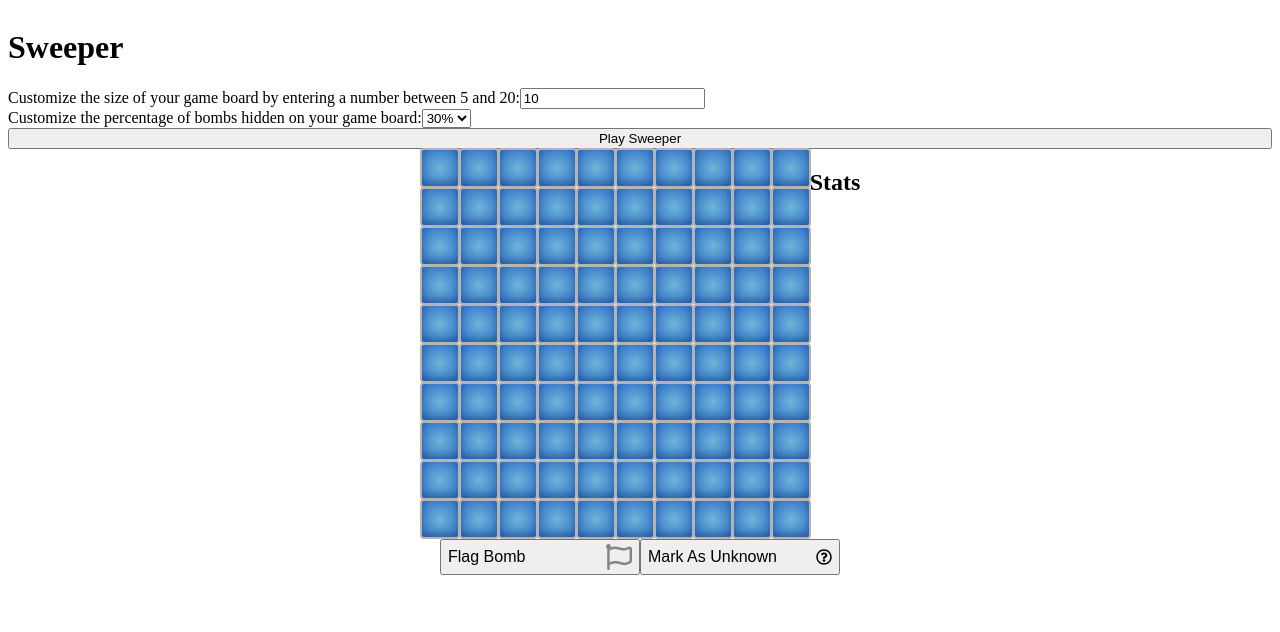
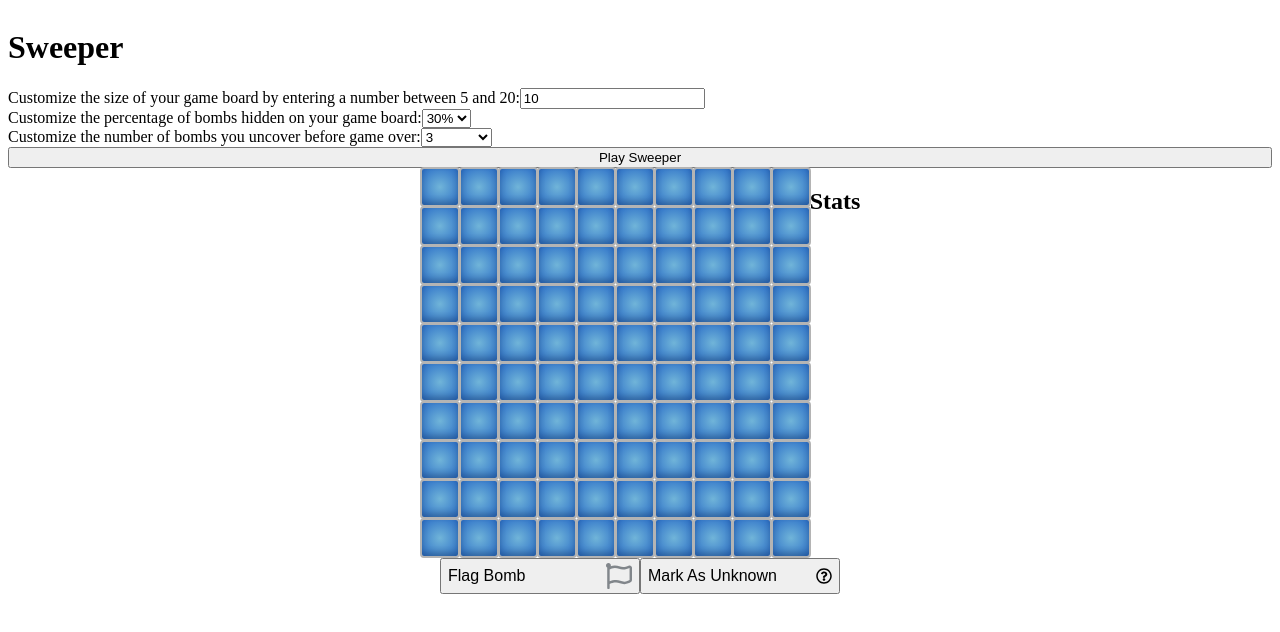
Before and after one commit to zcallanan/React-App-Sweeper, a React (Create React App) app: page / in a window 1280 px wide. Shown: the top 632 px of the page. Built offline with nearby package versions, Linux system fonts and the light colour scheme.

Commit message:
Added selection of number of lives/bombs you can uncover to form'

```diff
--- a/src/components/App.js
+++ b/src/components/App.js
@@ -15,6 +15,7 @@ class App extends React.Component {
       difficulty: 0,
       lives: 0
     },
+    data: {
       bombPercentage: {
         0: "10%",
         1: "20%",
@@ -22,6 +23,15 @@ class App extends React.Component {
         3: "45%",
         4: "60%",
         5: "75%"
+      },
+      numberOfLives: {
+        0: "Ironman",
+        1: "1",
+        2: "3",
+        3: "6",
+        4: "9",
+        5: "99"
+      }
     },
     squares: {
       "r0-s0": {
@@ -57,7 +67,7 @@ class App extends React.Component {
       // No local storage
       options["size"] = 10;
       options["difficulty"] = 2;
-      options["lives"] = 3;
+      options["lives"] = 2;
     }
     this.setState({ options });
     this.initSquares(options.size);
@@ -194,7 +204,7 @@ class App extends React.Component {
     const options = {...this.state.options};
     const squares = {...this.state.squares};
     // Get percentage of bombs
-    for (const [key, value] of Object.entries(this.state.bombPercentage)) {
+    for (const [key, value] of Object.entries(this.state.data.bombPercentage)) {
       if (parseInt(key) === options.difficulty) {
         percentage = parseFloat(value) * .01;
       }
@@ -320,7 +330,8 @@ class App extends React.Component {
           saveOptions={this.saveOptions}
           initSquares={this.initSquares}
           setBombs={this.setBombs}
-          percentages={this.state.bombPercentage}
+          percentages={this.state.data.bombPercentage}
+          lives={this.state.data.numberOfLives}
         />
         <div className="game-body">
           <div className="squares">
--- a/src/components/Form.js
+++ b/src/components/Form.js
@@ -6,6 +6,7 @@ class Form extends React.Component {
     saveOptions: PropTypes.func.isRequired,
     initSquares: PropTypes.func.isRequired,
     percentages: PropTypes.object.isRequired,
+    lives: PropTypes.object.isRequired,
     options: PropTypes.shape({
       size: PropTypes.number.isRequired,
       difficulty: PropTypes.number.isRequired
@@ -110,6 +111,7 @@ class Form extends React.Component {
 
   render() {
     const percentages = this.props.percentages;
+    const lives = this.props.lives;
     return (
       <div className="form">
         <form key="optionsForm" onSubmit={this.handleSubmit}>
@@ -137,6 +139,19 @@ class Form extends React.Component {
                 {Object.keys(percentages).map(key => <option key={key} value={key}>{percentages[key]}</option>)}
               </select>
             </div>
+            <div>
+              <label htmlFor="lives">Customize the number of bombs you uncover before game over:</label>
+              <select
+                value={this.state.options.lives}
+                onChange={this.handleChange}
+                name="lives"
+                key="lives"
+                id="lives"
+              >
+                {Object.keys(lives).map(key => <option key={key} value={key}>{lives[key]}</option>)}
+              </select>
+            </div>
+
             <button type="submit">Play Sweeper</button>
           </div>
         </form>
```
Lines whose indentation alone changed are shown as unchanged.
